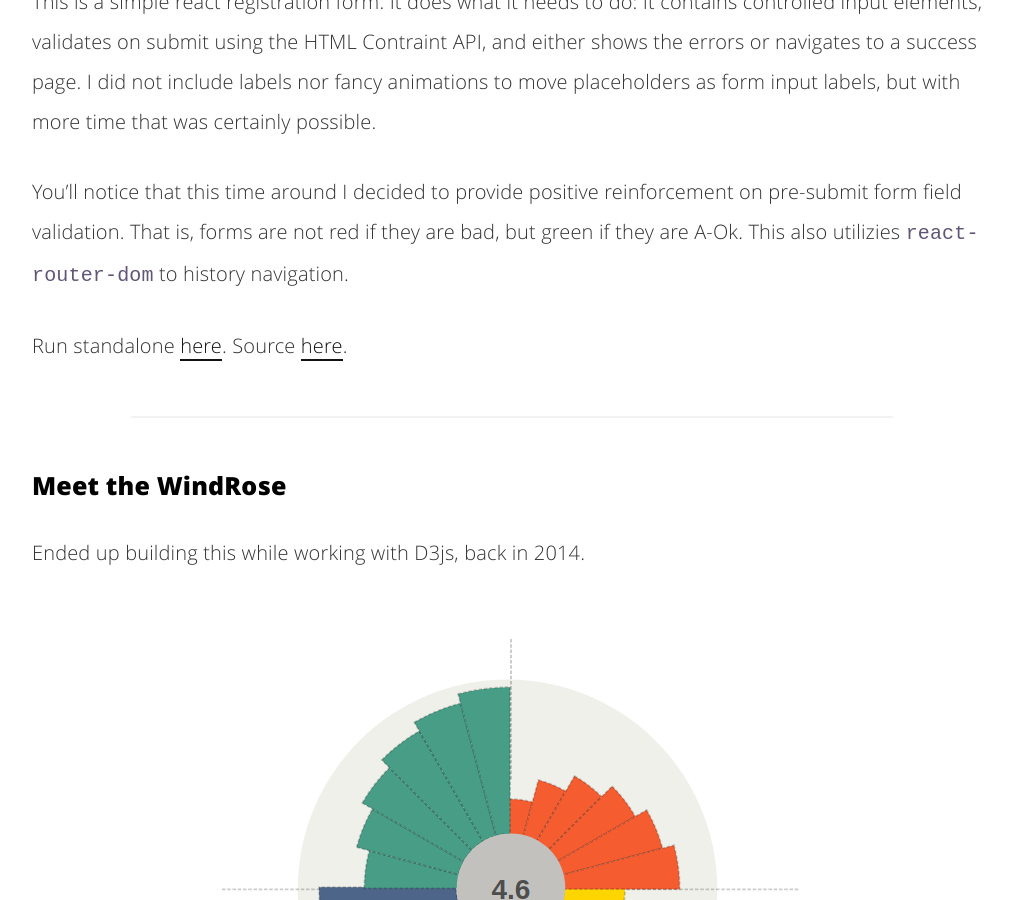
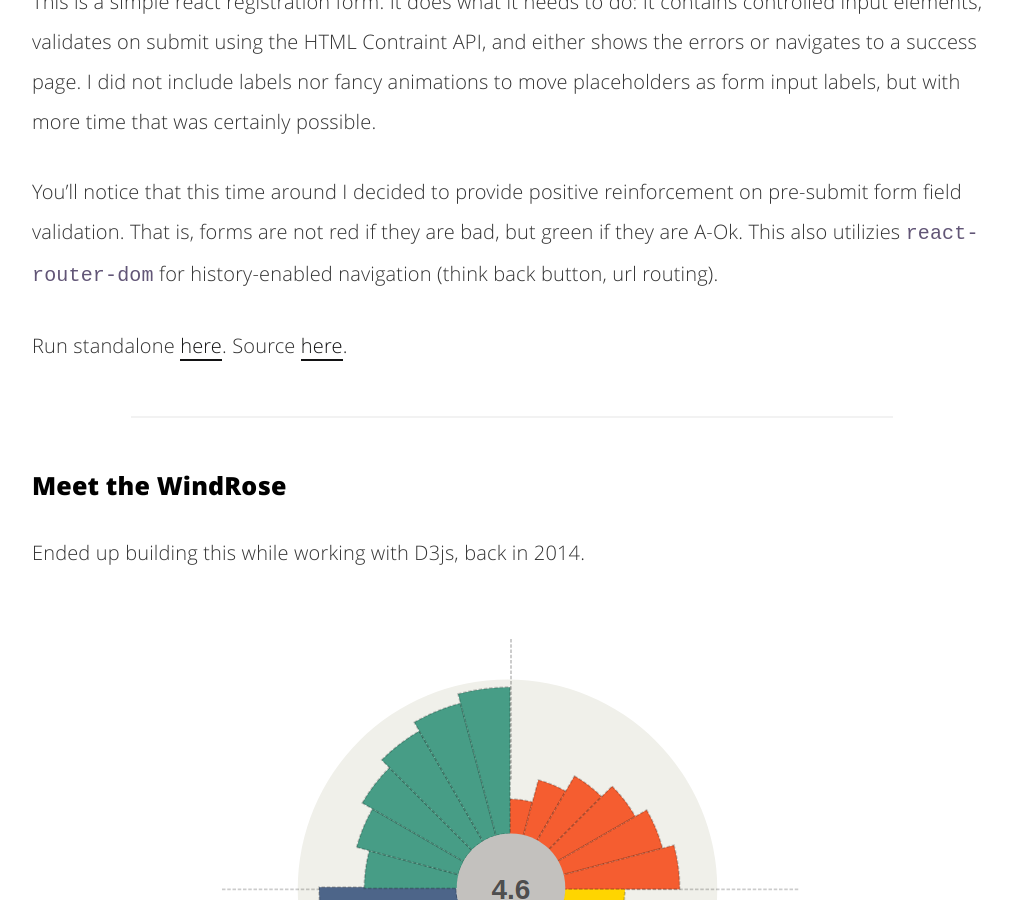
Before and after one commit to teh0xqb/teh0xqb.github.io, a Jekyll site: the page built from _posts/2020-05-22-portfolio.md, in a window 1280 px wide and 900 px high, scrolled down 5922 px. Shown: the whole window, without its empty margins (128-1140 px from the left). Built offline with Jekyll 4.4.1, drawn with Linux system fonts in a browser that asks for light colours; comment, search, counter and statistics services are not loaded.

Commit message:
portfolio work- typos fixed

```diff
--- a/_posts/2020-05-22-portfolio.md
+++ b/_posts/2020-05-22-portfolio.md
@@ -136,7 +136,7 @@ that was certainly possible.
 
 You'll notice that this time around I decided to provide positive reinforcement on pre-submit form field validation. That is,
 forms are not red if they are bad, but green if they are A-Ok. This also utilizies
-`react-router-dom` to history navigation.
+`react-router-dom` for history-enabled navigation (think back button, url routing).
 
 Run standalone [here](https://teh0xqb.com:446){:target="_blank"}.
 Source [here](https://github.com/teh0xqb/availity-review/blob/master/registration-ui/src/Register.js){:target="_blank"}.
```
